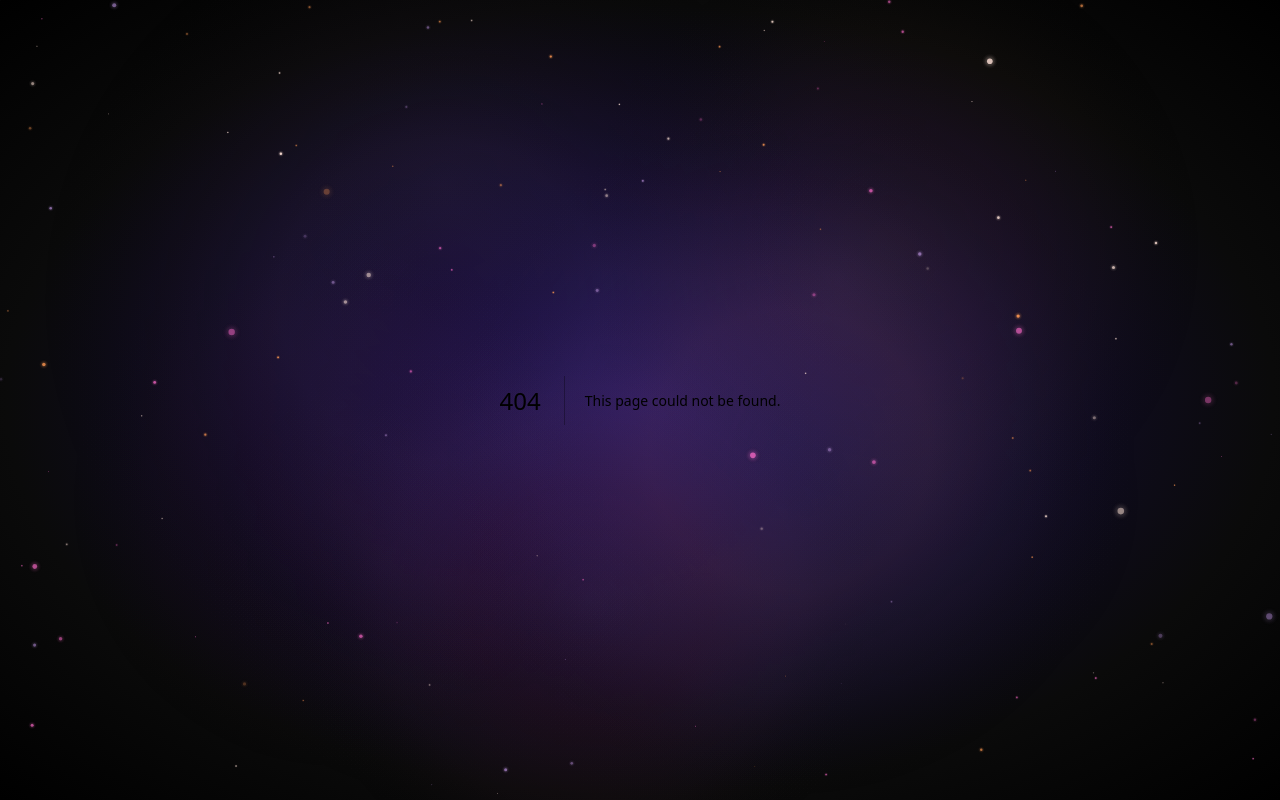
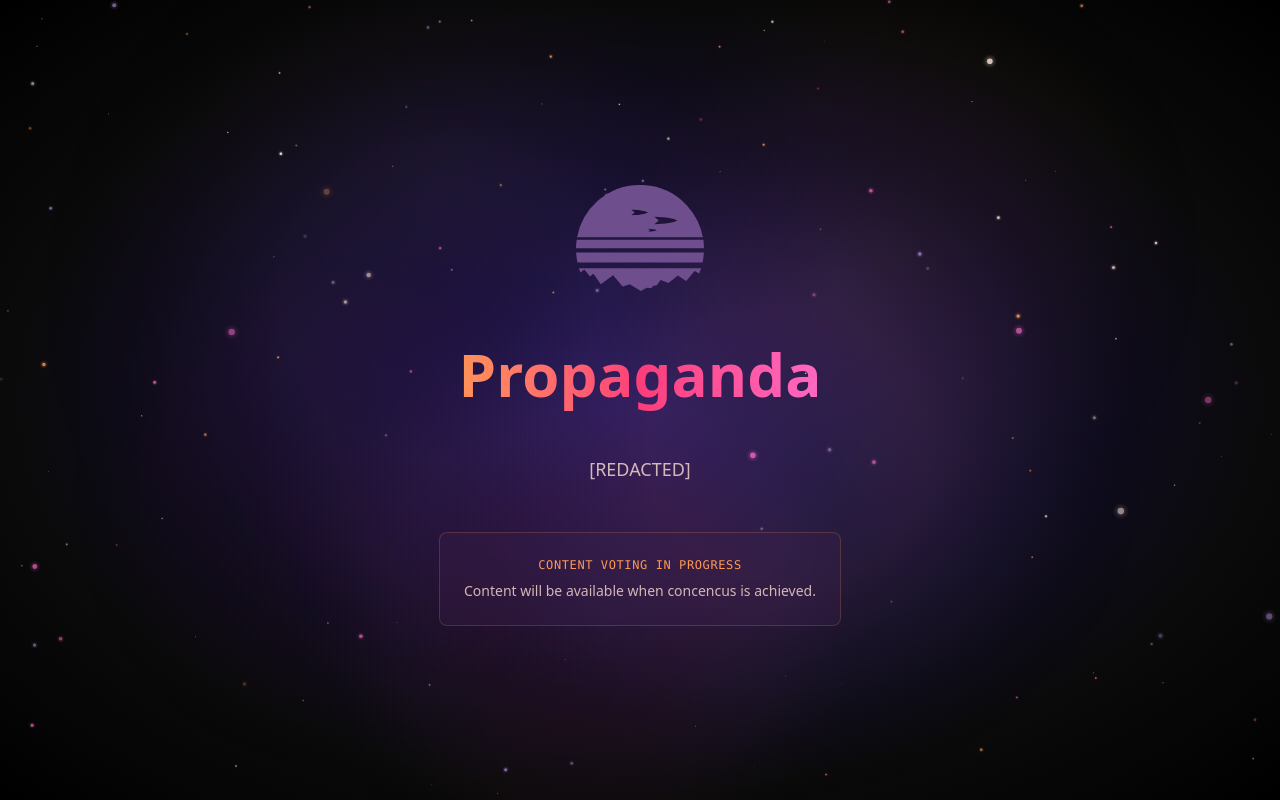
Before and after one commit to RKrogh/orbital-web, a Next.js app: page /enlist/propaganda in a window 1280 px wide. Before the commit this address had no page. Built offline with nearby package versions, Linux system fonts and the light colour scheme.

Commit message:
Add text to sub-pages

```diff
--- a/src/app/engage/page.tsx
+++ b/src/app/engage/page.tsx
@@ -19,22 +19,22 @@ export default function Engage() {
         </h1>
 
         <p id="services-description" className="text-lg text-warm-cream/80 mb-12 leading-relaxed">
-          Advanced quantum navigation and interdimensional communication systems
+          Engage with us to ensure your digital journey becomes a success. Our consultants are ready to be dropped straight into your problems.
         </p>
 
         <div id="services-grid" className="grid md:grid-cols-3 gap-8 mb-12">
           {[
             {
-              title: 'QUANTUM NAVIGATION',
-              description: 'Precise dimensional positioning and route optimization across infinite space'
+              title: 'QUANTUM COMMUNICATION',
+              description: 'Engage with us to reach the vast network and expertise or our people. Remember, an individual from Orbital is an access point to the deep skill-tree of our network.'
             },
             {
-              title: 'STELLAR COMMUNICATIONS',
-              description: 'Instantaneous messaging across vast cosmic distances with universal translation'
+              title: 'STELLAR NAVIGATION',
+              description: 'Engage with us to navigate the modern digital landscape, ensuring your projects are on the right course. Find consultation and guidance at Orbital to realize your technical vision.'
             },
             {
               title: 'PORTAL GENERATION',
-              description: 'Stable wormhole creation for rapid transit between star systems'
+              description: 'Engage with us to get the right support for your needs, be it a single developer or a full team. Orbital staff will hepl you no matter how complex your challenge.'
             }
           ].map((service, index) => (
             <div
@@ -53,7 +53,7 @@ export default function Engage() {
         </div>
 
         <button id="services-request-btn" className="px-6 py-3 bg-gradient-to-r from-energy-pink/20 to-nebula-bright/20 border border-energy-pink/30 rounded-lg font-mono text-sm tracking-wider text-warm-cream hover:bg-gradient-to-r hover:from-energy-pink/30 hover:to-nebula-bright/30 transition-all duration-300">
-          REQUEST ACCESS
+          REQUEST REINFORCEMENTS
         </button>
       </div>
     </div>
--- a/src/app/enlist/page.tsx
+++ b/src/app/enlist/page.tsx
@@ -19,7 +19,13 @@ export default function Enlist() {
         </h1>
 
         <p id="contact-description" className="text-lg text-warm-cream/80 mb-12 leading-relaxed">
-          Establish communication across the digital cosmos
+          Join up now!
+
+          Are you a tech-savy engineer with a hunger for knowledge and a passion for solving complex problems?
+          Join the Orbital space program of likeminded individuals, where you can grow, learn, and contribute to the future of humankind.
+
+          Fairness, transparency, and democracy will guide us through the stars.
+          I'm doing my part! Are you?
         </p>
 
         <div id="contact-cards" className="space-y-6">
@@ -29,8 +35,8 @@ export default function Enlist() {
           </div>
 
           <div id="contact-phone-card" className="backdrop-blur-md bg-space-deep/20 border border-nebula-bright/20 rounded-lg p-6">
-            <p className="text-xs font-mono text-nebula-bright mb-2 tracking-wider">QUANTUM COMMUNICATOR</p>
-            <p className="text-sm text-warm-cream/80">+1 (555) ORBITAL</p>
+            <p className="text-xs font-mono text-nebula-bright mb-2 tracking-wider">WOULD YOU LIKE TO KNOW MORE?</p>
+            <p className="text-sm text-warm-cream/80">Read our democratic propaganda <a href='/enlist/propaganda' target='_blank'>here</a>.</p>
           </div>
 
           <div id="contact-location-card" className="backdrop-blur-md bg-space-deep/20 border border-energy-pink/20 rounded-lg p-6">
@@ -41,7 +47,7 @@ export default function Enlist() {
 
         <div id="contact-button-wrapper" className="mt-12">
           <button id="contact-send-btn" className="px-6 py-3 bg-gradient-to-r from-energy-pink/20 to-nebula-bright/20 border border-energy-pink/30 rounded-lg font-mono text-sm tracking-wider text-warm-cream hover:bg-gradient-to-r hover:from-energy-pink/30 hover:to-nebula-bright/30 transition-all duration-300">
-            SEND TRANSMISSION
+            TRANSMIT YOUR COORDINATES
           </button>
         </div>
       </div>
--- /dev/null
+++ b/src/app/enlist/propaganda/page.tsx
@@ -0,0 +1,34 @@
+import Image from 'next/image';
+
+export default function Propaganda() {
+  return (
+    <div id="propaganda-container" className="min-h-screen flex items-center justify-center px-6">
+      <div id="propaganda-content" className="max-w-md text-center">
+        <div id="propaganda-icon" className="flex justify-center mb-6">
+          <Image
+            src="/sunset_ships_icon.svg"
+            alt="Contact Icon"
+            width={128}
+            height={128}
+            className="w-32 h-32"
+          />
+        </div>
+
+        <h1 id="propaganda-title" className="text-4xl md:text-6xl font-bold mb-8 bg-gradient-to-r from-warm-orange via-energy-pink to-nebula-bright bg-clip-text text-transparent overflow-visible leading-relaxed">
+          Propaganda
+        </h1>
+
+        <p id="propaganda-description" className="text-lg text-warm-cream/80 mb-12 leading-relaxed">
+          [REDACTED]
+        </p>
+
+        <div id="propaganda-cards" className="space-y-6">
+          <div id="propaganda-email-card" className="backdrop-blur-md bg-space-deep/20 border border-warm-orange/20 rounded-lg p-6">
+            <p className="text-xs font-mono text-warm-orange mb-2 tracking-wider">CONTENT VOTING IN PROGRESS</p>
+            <p className="text-sm text-warm-cream/80">Content will be available when concencus is achieved.</p>
+          </div>
+        </div>
+      </div>
+    </div>
+  );
+}
```
